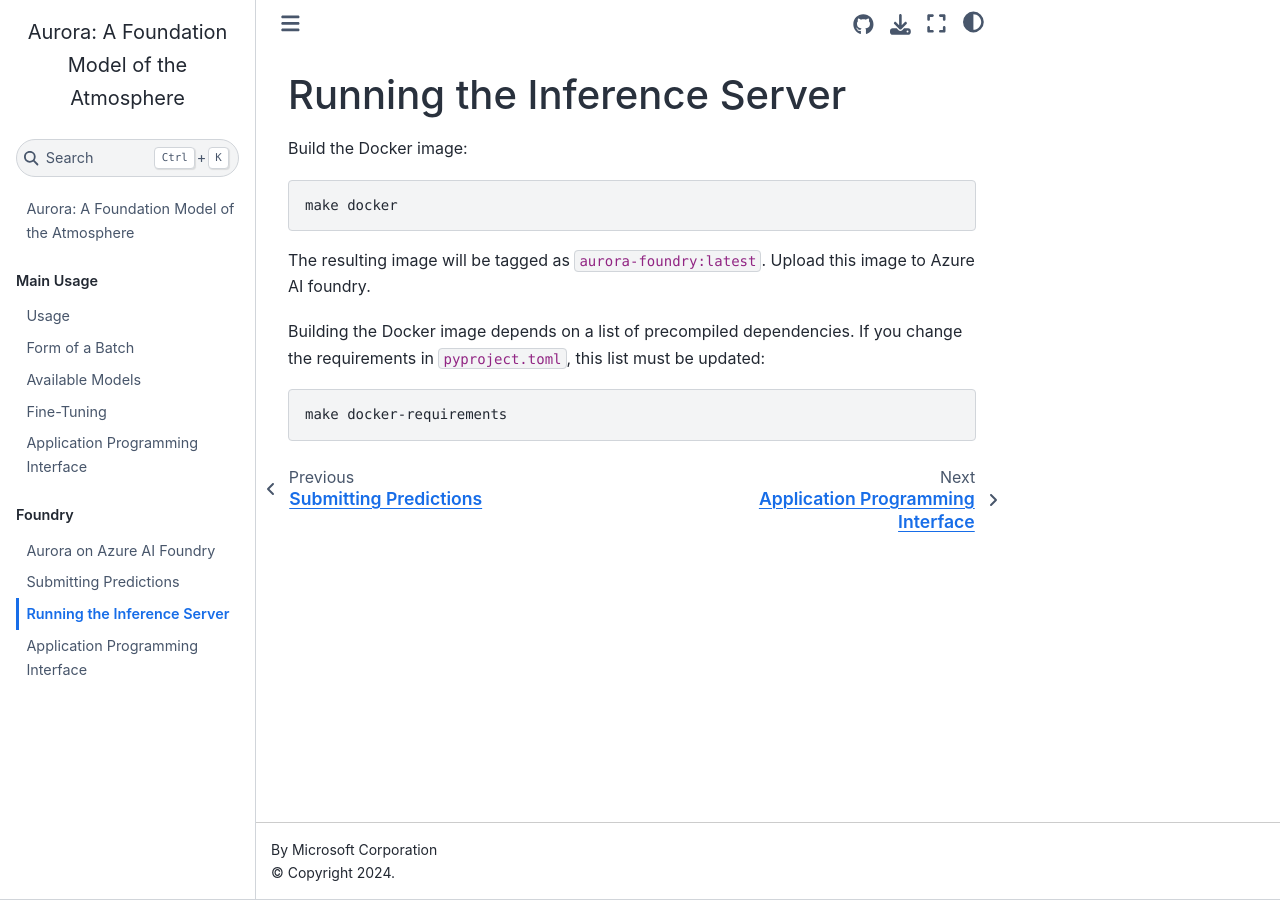
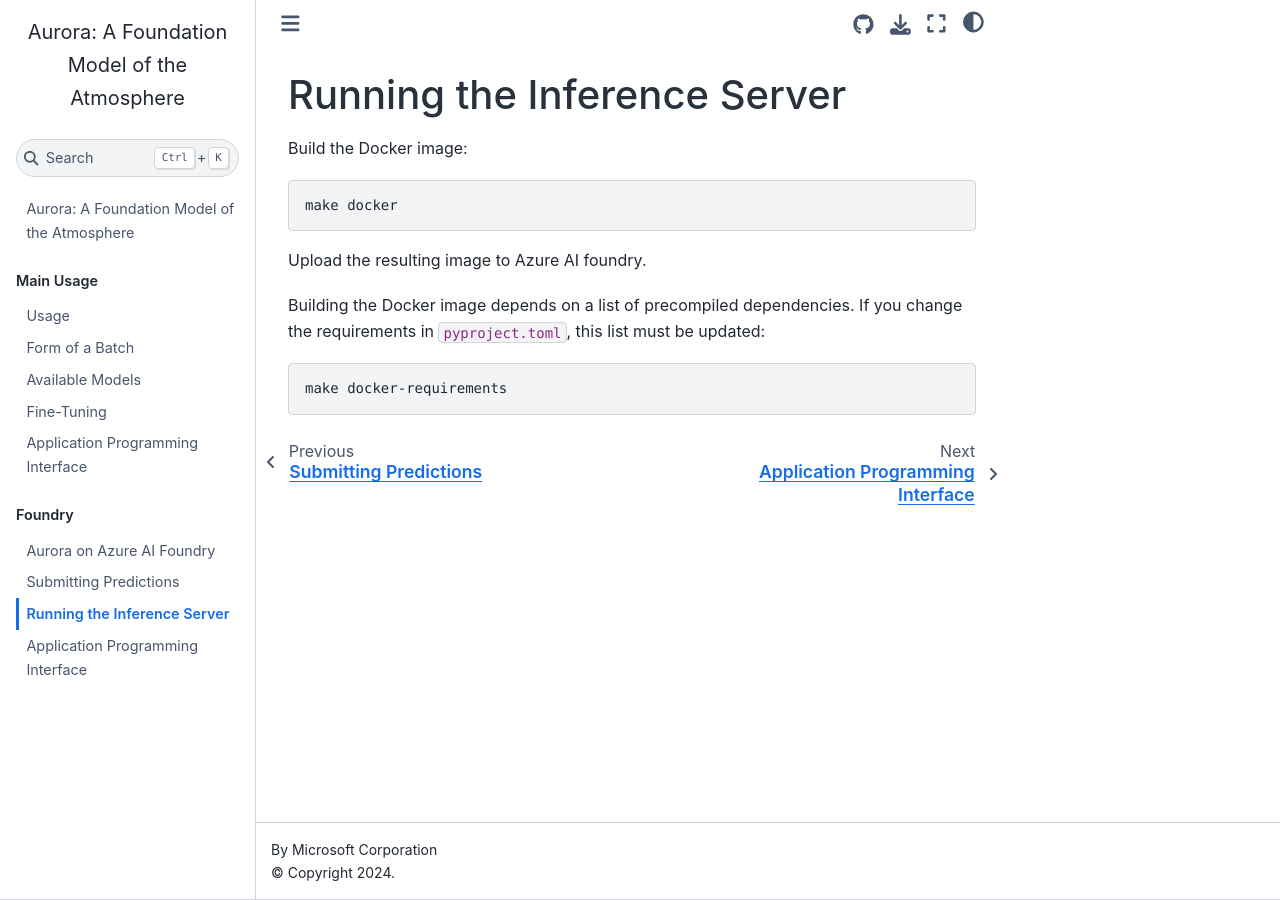
Before and after one commit to microsoft/aurora, a Jupyter Book: the page built from docs/foundry/server.md, in a window 1280 px wide. Built offline with Jupyter Book 1.0.4 settings and Sphinx 7.4.7 and the Sphinx Book theme 1.1.4, drawn with Linux system fonts in a browser that asks for light colours; pages that are not in the unit, such as notebooks, are missing from menus.

Commit message:
Remove image name from docs

````diff
--- a/docs/foundry/server.md
+++ b/docs/foundry/server.md
@@ -6,8 +6,7 @@
 make docker
 ```
 
-The resulting image will be tagged as `aurora-foundry:latest`.
-Upload this image to Azure AI foundry.
+Upload the resulting image to Azure AI foundry.
 
 Building the Docker image depends on a list of precompiled dependencies.
 If you change the requirements in `pyproject.toml`, this list must be updated:
````
Also changed, not shown: 1 other file.
